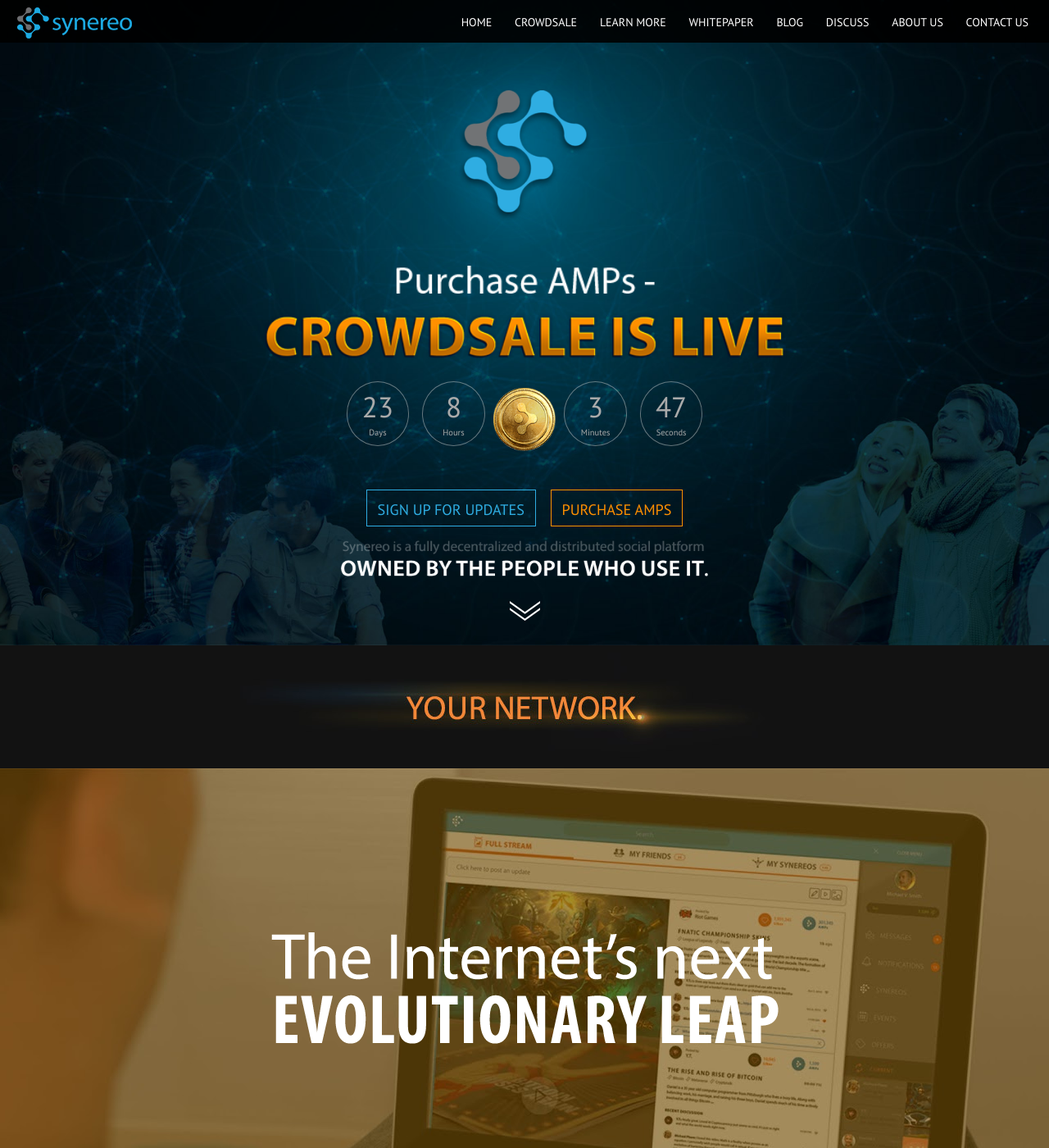
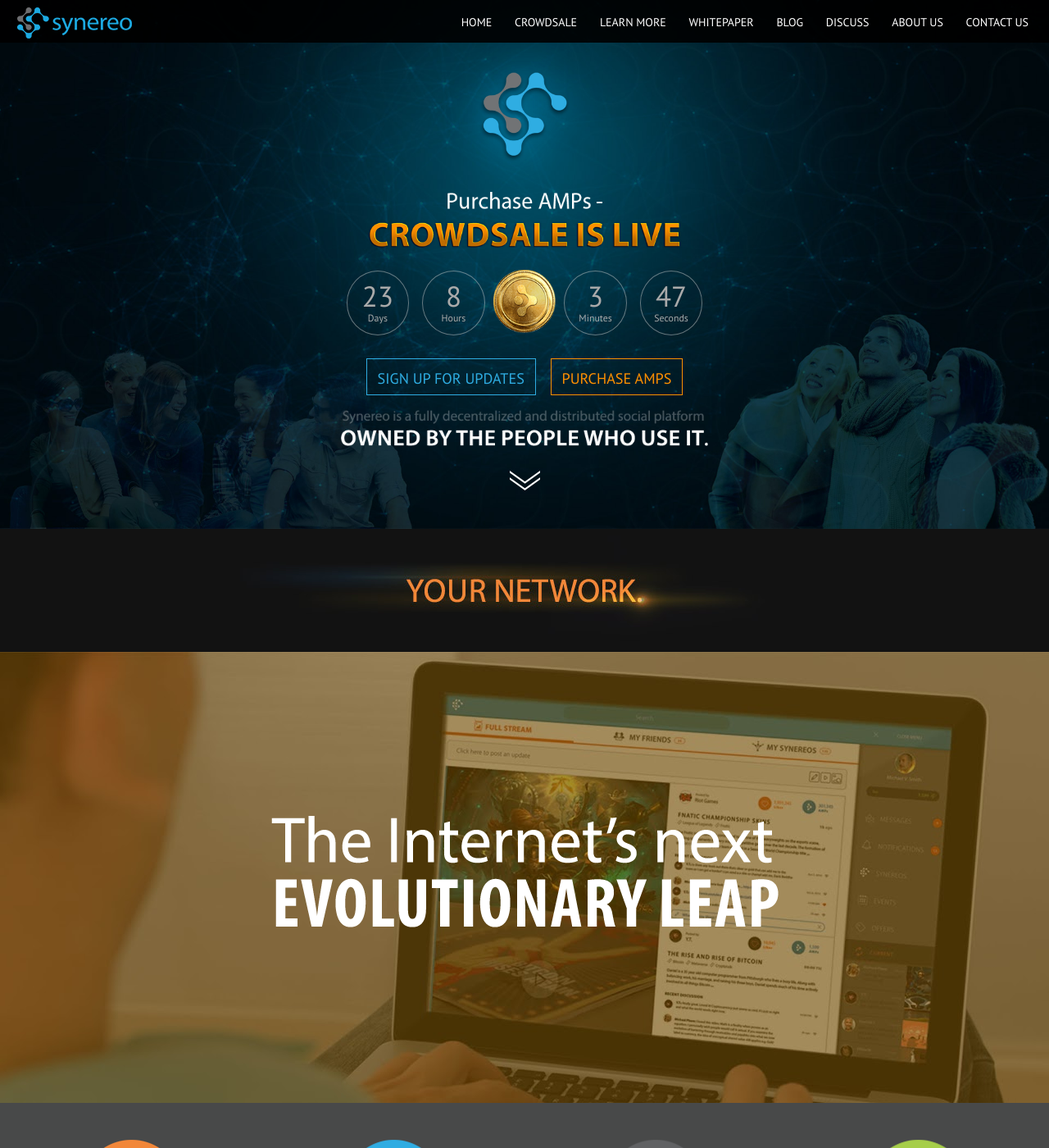
Before and after one commit to synereo/synereo.github.io, a Jekyll site: the page built from index.html, in a window 1280 px wide and 1400 px high. Shown: the whole window at 82% size. Built offline with Jekyll 4.4.1, drawn with Linux system fonts in a browser that asks for light colours; nearby versions of some CDN libraries.

Commit message:
Update homepage proportions

```diff
--- a/_sass/_home.scss
+++ b/_sass/_home.scss
@@ -10,16 +10,17 @@
             text-align: center;
             img {
                 &.logo {
-                    width: 22%;
+                    width: 15%;
                     display: block;
                 }
                 &.crowdsale {
-                    width: 50%;
+                    width: 30%;
                     padding-bottom: 2%;
                     display: block;
                 }
                 &.amp {
                     width: 7%;
+                    padding-bottom: 10px;
                 }
                 margin: 0 auto;
             }
@@ -45,14 +46,14 @@
                     }
                     span.title {
                         display: block;
-                        padding-top: 8%;
-                        font-size: 75%;
+                        // padding-top: 3%;
+                        font-size: 85%;
                     }
                 }
             }
         }
         div.links {
-            margin-top: 2%;
+            // margin-top: 2%;
             text-align: center;
             @media all and (max-width: 750px) {
                 display: none;
```
